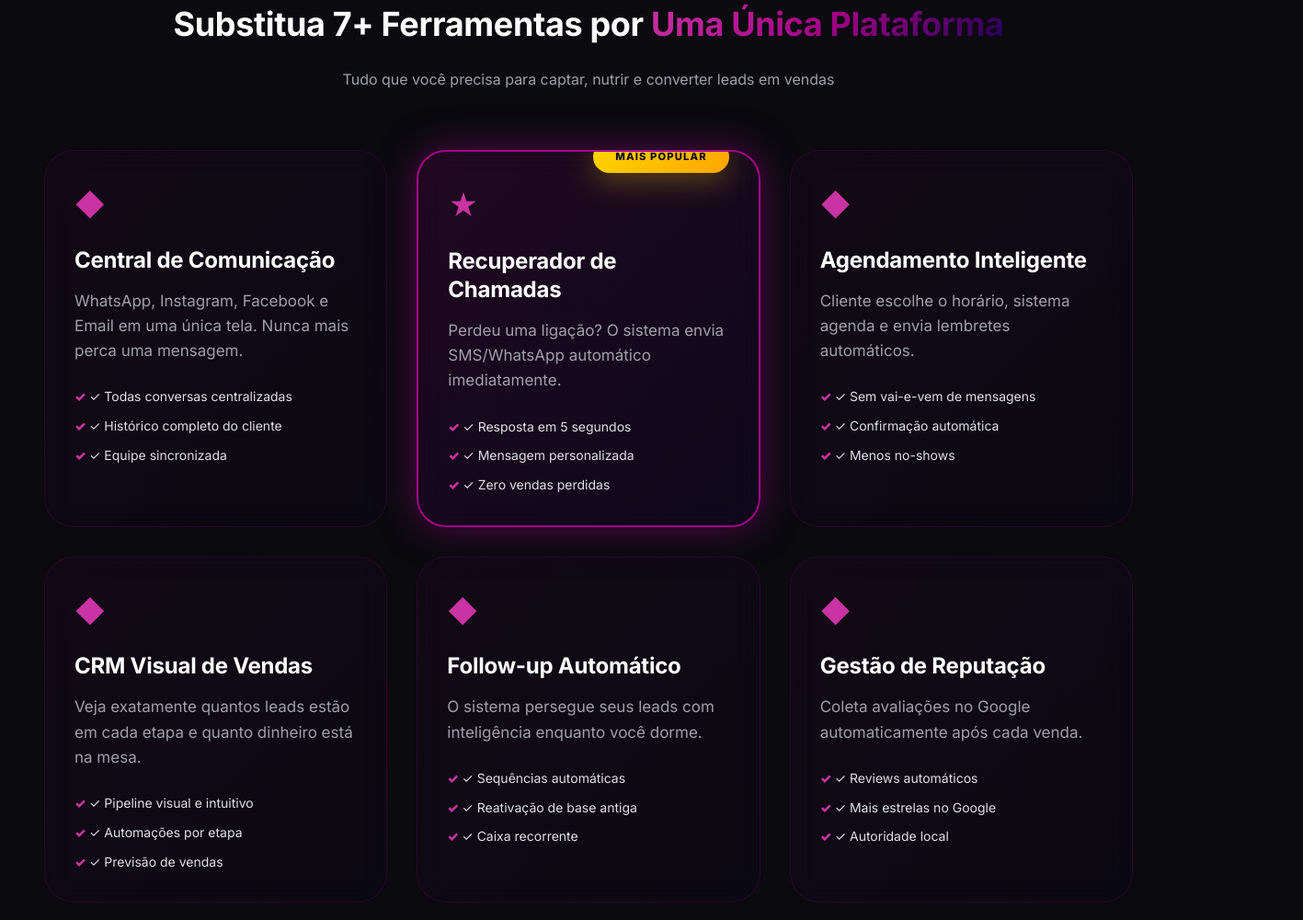
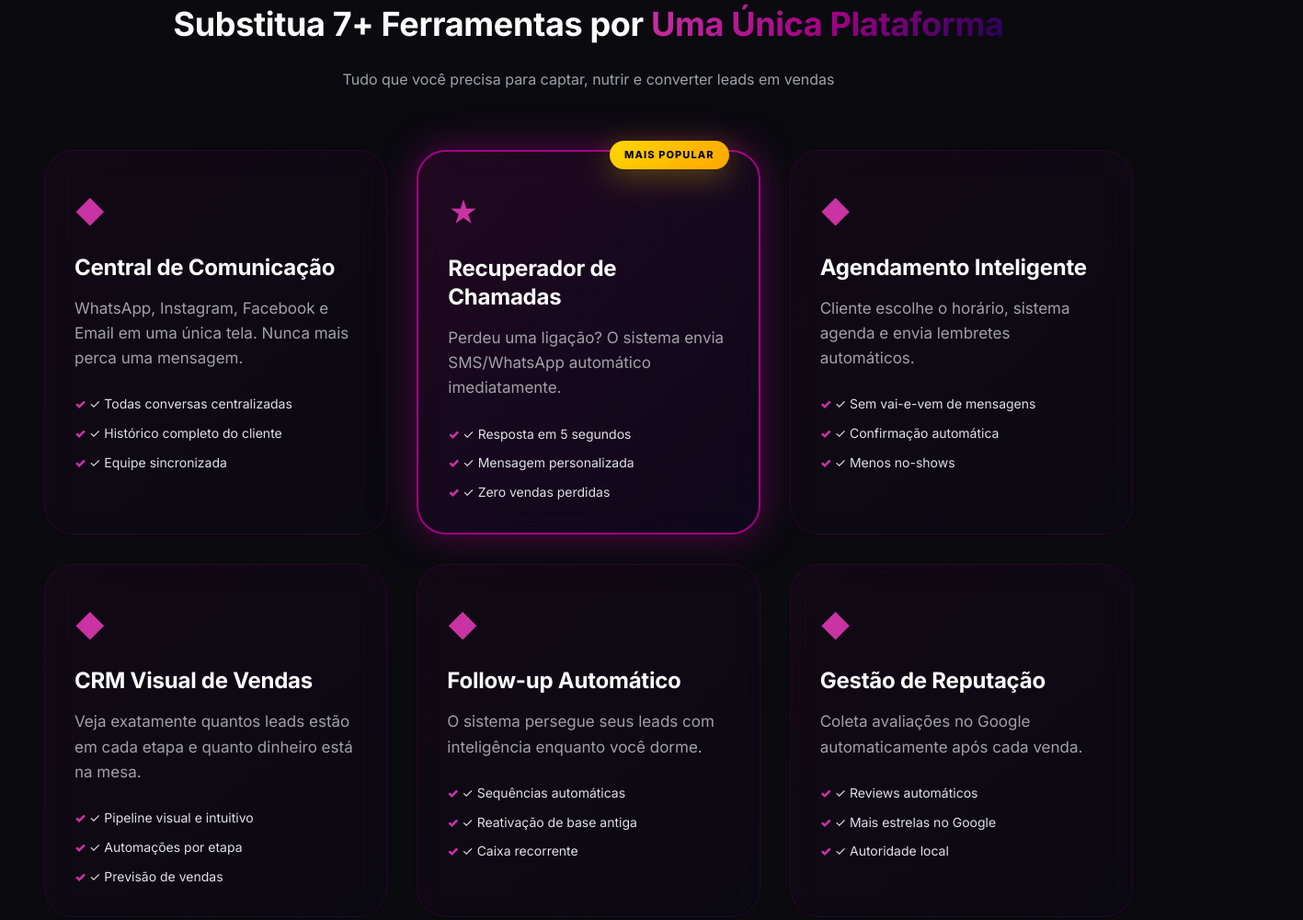
Before and after one commit to EversonSantosmkt/lp-gnial-2.0, a plain HTML site: page index.html in a window 1280 px wide. Shown: the part 2223-3223 px from the top of the page at 92% size, 1417 px wide, since content can reach past the window. Drawn offline with Linux system fonts and the light colour scheme.

Commit message:
fix: Corrige badge 'Mais Popular' cortada no feature card
- Remove overflow: hidden do .feature-item
- Adiciona padding-top extra para espaço da badge
- Ajusta z-index da .feature-badge para 10
- Padroniza padding e font-size da badge

🤖 Generated with [Claude Code](https://claude.com/claude-code)

Co-Authored-By: Claude <noreply@anthropic.com>

```diff
--- a/css/style.css
+++ b/css/style.css
@@ -709,12 +709,12 @@ section {
 .feature-item {
     position: relative;
     padding: var(--space-4);
+    padding-top: calc(var(--space-4) + 0.5rem);
     background: linear-gradient(135deg, rgba(162, 2, 133, 0.05) 0%, rgba(35, 1, 85, 0.05) 100%);
     border: 1px solid rgba(162, 2, 133, 0.2);
     border-radius: var(--radius-lg);
     transition: all var(--transition);
     backdrop-filter: blur(15px);
-    overflow: hidden;
 }
 
 .feature-item::before {
@@ -749,15 +749,16 @@ section {
     position: absolute;
     top: -12px;
     right: var(--space-4);
-    padding: var(--space-1) var(--space-3);
+    padding: 0.375rem 1rem;
     background: var(--gradient-gold);
     border-radius: var(--radius-full);
-    font-size: 0.7rem;
+    font-size: 0.6875rem;
     font-weight: 800;
     letter-spacing: 0.1em;
     text-transform: uppercase;
     color: var(--dark);
     box-shadow: var(--shadow-gold);
+    z-index: 10;
 }
 
 .feature-icon {
```
